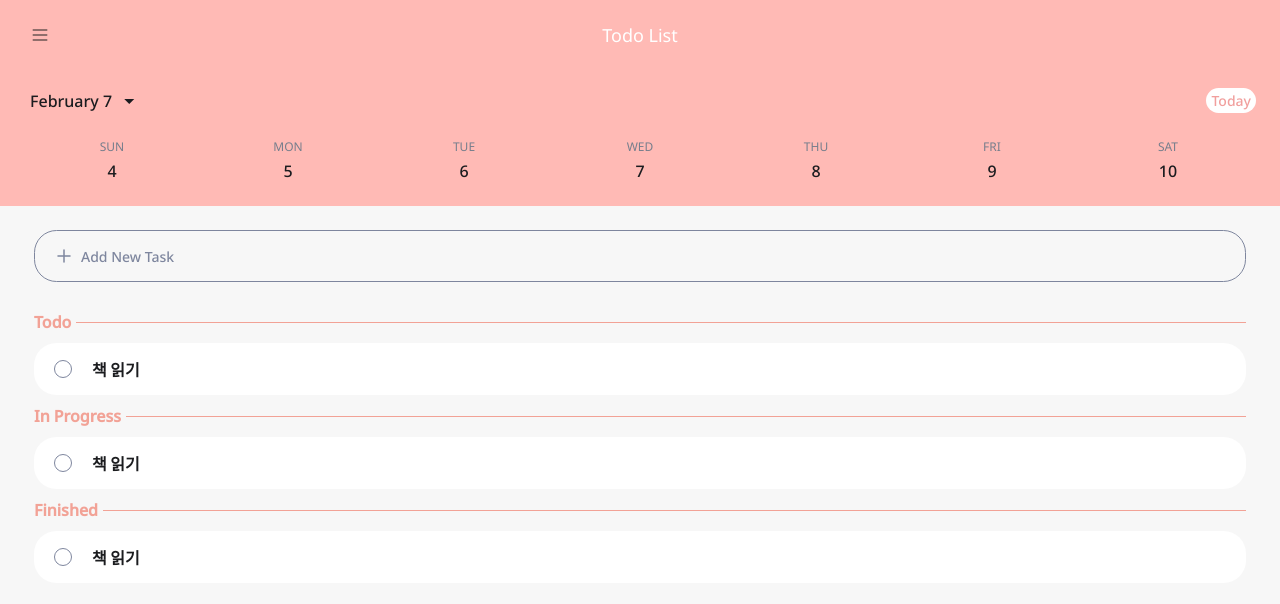
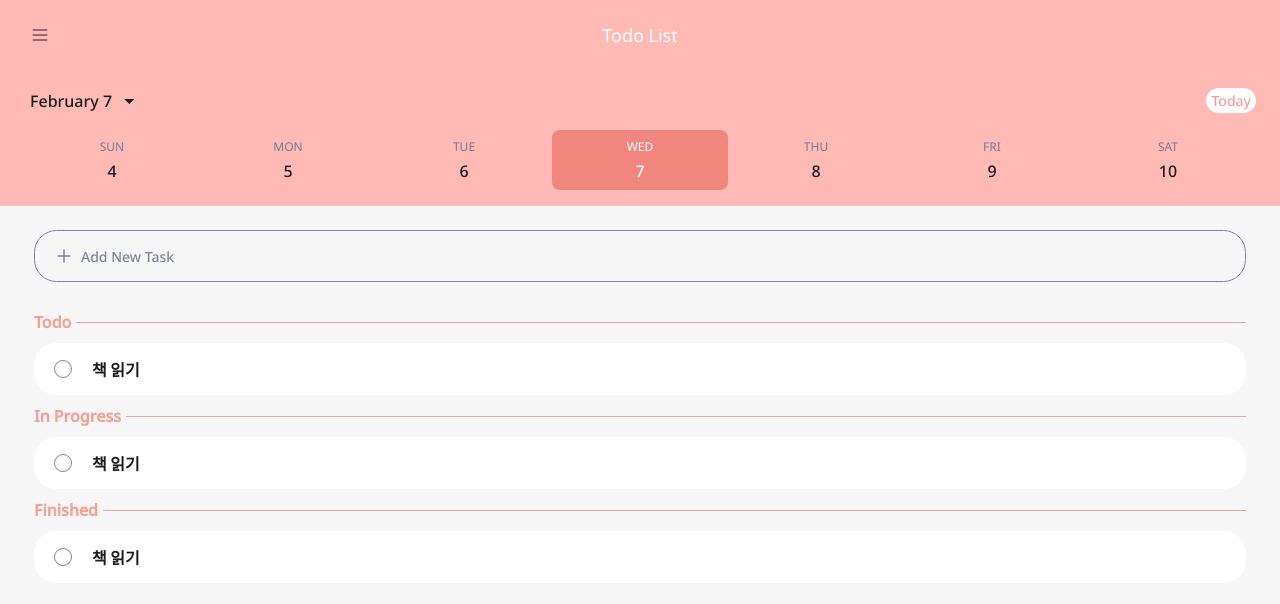
Before and after one commit to sw0610/Save-The-Day, a Vue app in the folder Frontend/todo-list/: page / in a window 1280 px wide. Shown: the top 604 px of the page. Built offline with nearby package versions, Linux system fonts and the light colour scheme.

Commit message:
feat: 해당 날짜 표시하기

```diff
--- a/Frontend/todo-list/src/components/Task/WeeklyCalendar.vue
+++ b/Frontend/todo-list/src/components/Task/WeeklyCalendar.vue
@@ -16,12 +16,22 @@
     <div id="weeklyCalender">
       <!-- <div class="day" v-for="day in days" :key="day.id"  >{{ day }}</div>
             <div class="date" v-for="date in dates" :key="date.id" >{{ date }}</div> -->
-      <div id="calendarItem" v-for="item in zippedData" :key="item.day">
+      <div id="calendarItem" v-for="item in zippedData" :key="item.day"
+      :class="{ 'selected-date': item.date == selectedDate.getDate() }"
+>
         <div class="calendarRow">
-          <div class="day">{{ item.day }}</div>
+          <div class="day"
+          :style="{ color: item.date == selectedDate.getDate() ? '#FFFFFF' : '' }">
+            {{ item.day }}
+        </div>
         </div>
         <div class="calendarRow">
-          <div class="date">{{ item.date }}</div>
+            <div
+                class="date"
+                :style="{ color: item.date == selectedDate.getDate() ? '#FFFFFF' : '' }">
+                  <!-- :class="{ 'selected-date': item.date == selectedDate.getDate() }"> -->
+          {{ item.date }}
+        </div>
         </div>
       </div>
     </div>
@@ -203,4 +213,9 @@ button {
   margin-left: 5px;
   vertical-align: middle; /* Add this line */
 }
+
+.selected-date {
+  background-color: #F1867E;
+  border-radius: 8px;
+}
 </style>
```
